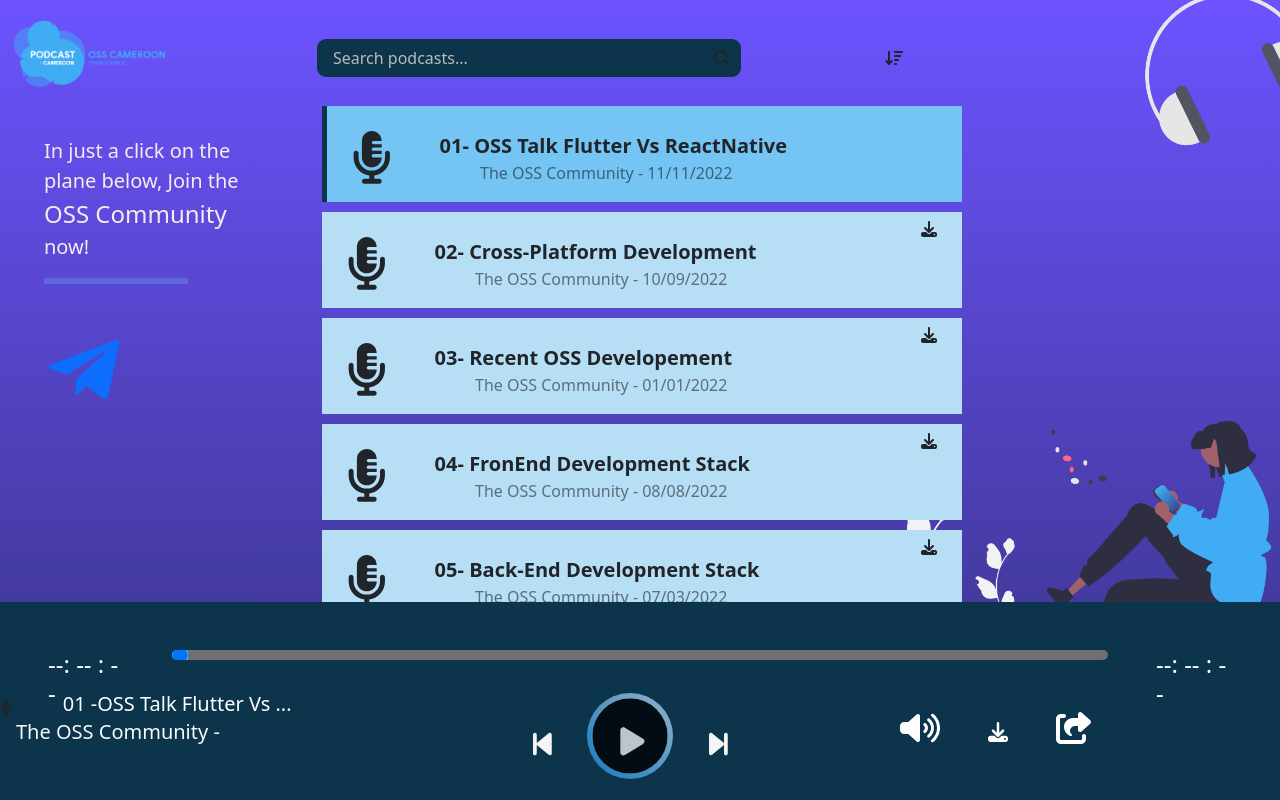
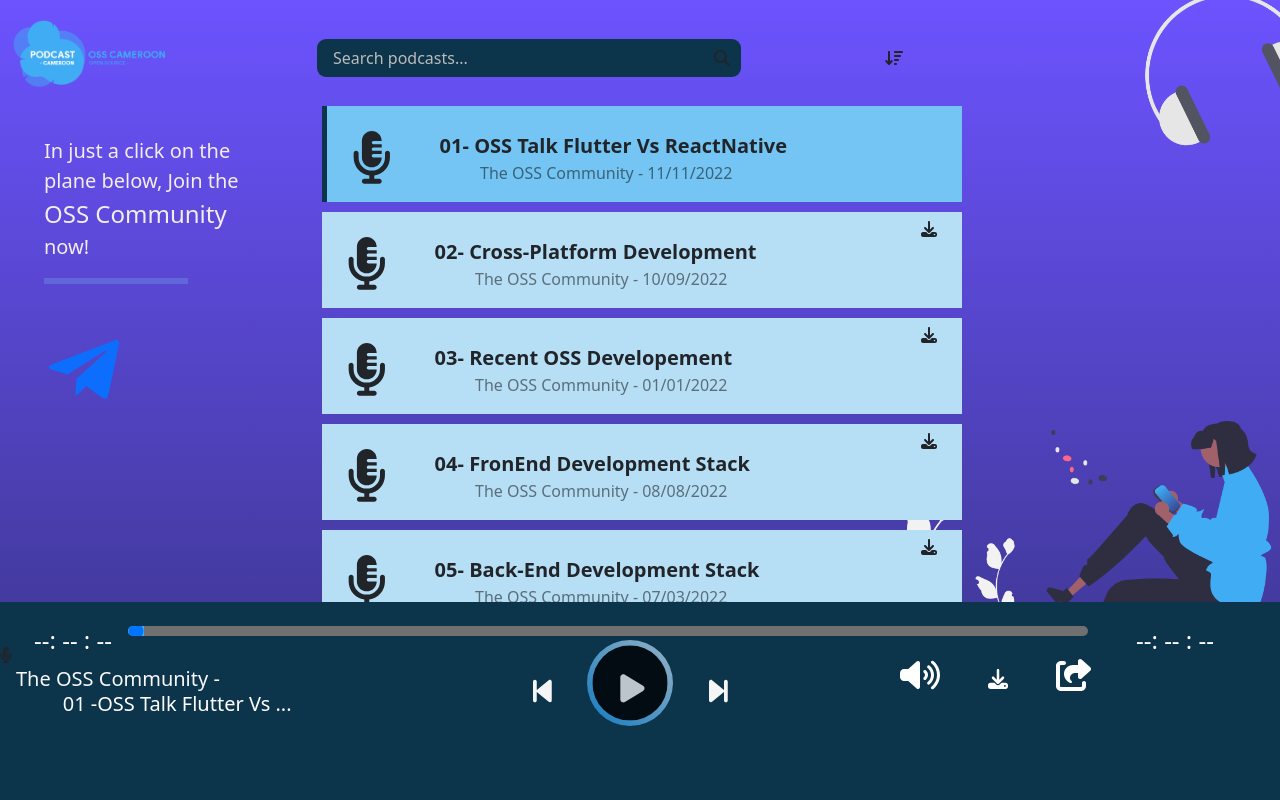
Before and after one commit to osscameroon/podcasts, a React (Create React App) app: page / in a window 1280 px wide. Shown: the top 800 px of the page. Built offline with nearby package versions, Linux system fonts and the light colour scheme.

Commit message:
feat: modified player bar

```diff
--- a/src/components/Player/Player.js
+++ b/src/components/Player/Player.js
@@ -139,8 +139,8 @@
     return (
         <>
             <div className="mt-4 player">
-                <div className={"d-flex justify-content-center mt-5"}>
-                    <p className={"text-white mx-5 h4 fixed"}>
+                <div className={"d-flex justify-content-center mt-4"}>
+                    <p className={"text-white mx-3 h4 fixed"}>
                         {weEnd()}
                     </p>
                     {
```
